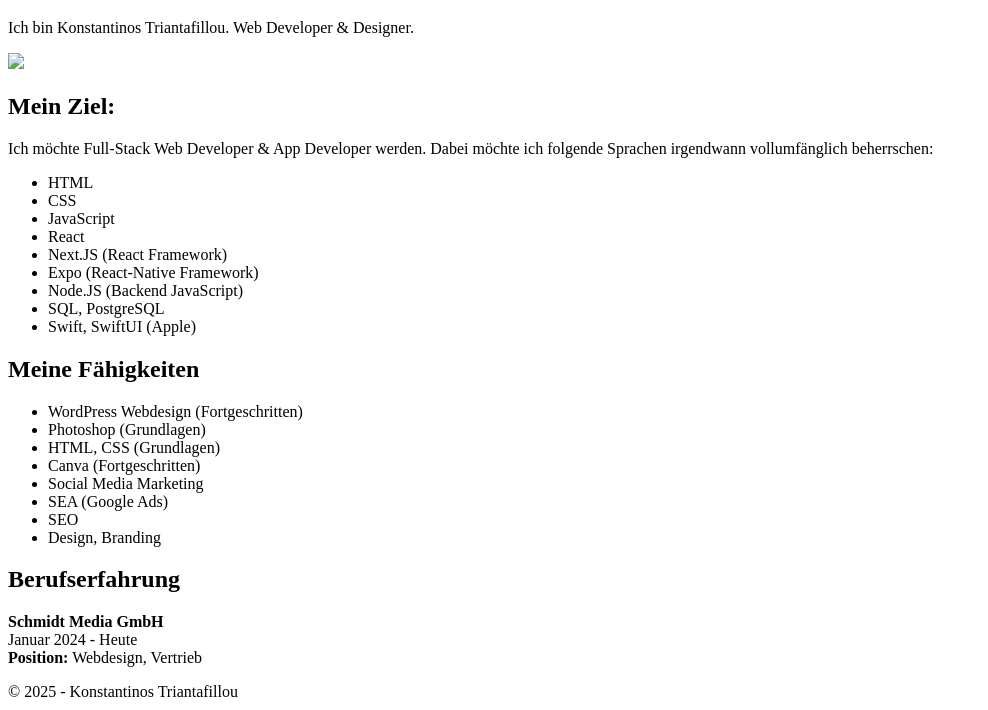
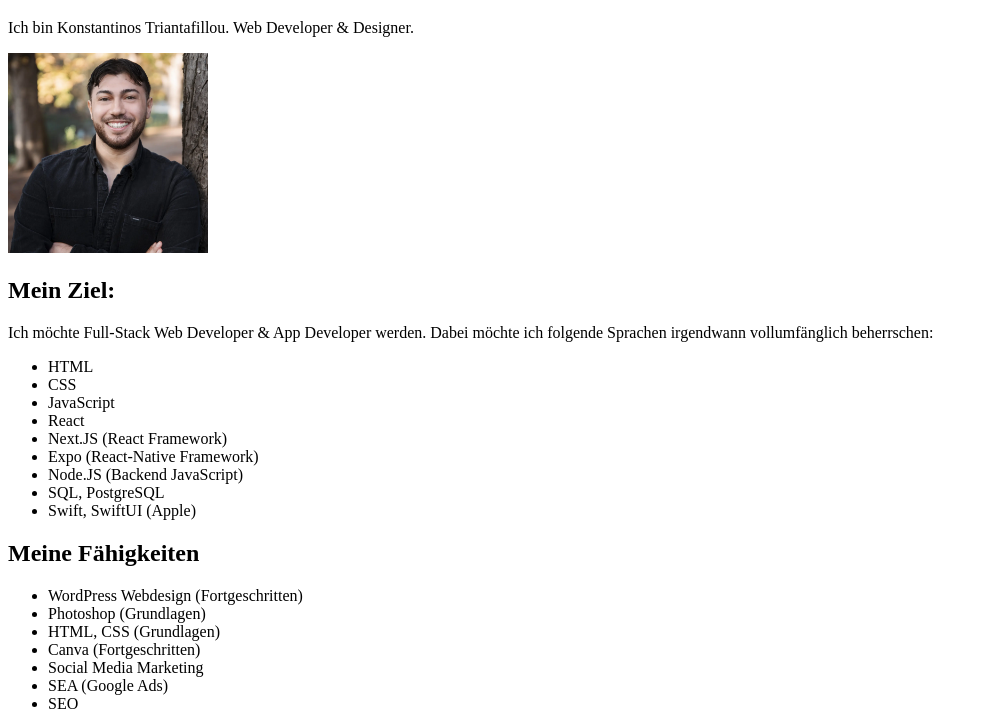
Before and after one commit to kosta389/lebenslauf-html, a plain HTML site: page index.html in a window 1280 px wide. Shown: the part 129-839 px from the top of the page, without its empty margins (0-988 px from the left). Drawn offline with Linux system fonts and the light colour scheme.

Commit message:
Update index.html

```diff
--- a/index.html
+++ b/index.html
@@ -12,7 +12,7 @@
     </div>
     <h1>Willkommen in meinem Lebenslauf!</h1>
     <p>Ich bin Konstantinos Triantafillou. Web Developer & Designer.</p>
-    <img src="/Capstone Project 1/bilder/kosta.webp" width="200px"/>
+    <img src="/lebenslauf-html/bilder/kosta.webp" width="200px"/>
     <h2>Mein Ziel:</h2>
     <p>Ich möchte Full-Stack Web Developer & App Developer werden. Dabei möchte ich folgende Sprachen irgendwann vollumfänglich beherrschen:</p>
     <ul>
```
